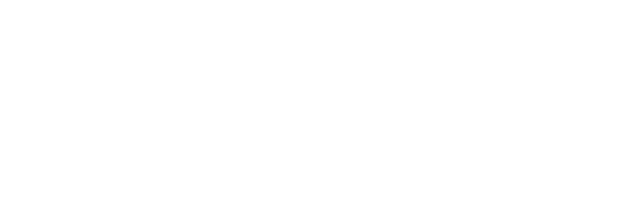
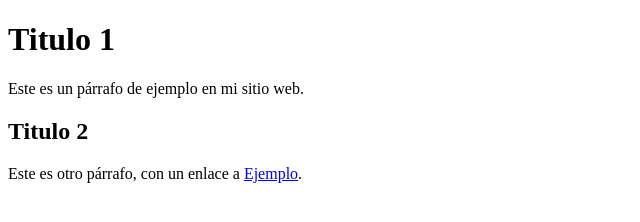
Before and after one commit to benj4-PK/Pagina-web-redes-2025, a plain HTML site: page index.html in a window 1280 px wide. Shown: the whole page, without its empty margins (0-640 px from the left). Drawn offline with Linux system fonts and the light colour scheme.

Commit message:
cambios de prueba

```diff
--- a/index.html
+++ b/index.html
@@ -6,6 +6,9 @@
     <title>Mi sitio web</title>
 </head>
 <body>
-
+    <h1>Titulo 1</h1>
+    <p>Este es un párrafo de ejemplo en mi sitio web.</p>
+    <h2>Titulo 2</h2>
+    <p>Este es otro párrafo, con un enlace a <a href="https://www.ejemplo.com">Ejemplo</a>.</p>
 </body>
 </html>
```
